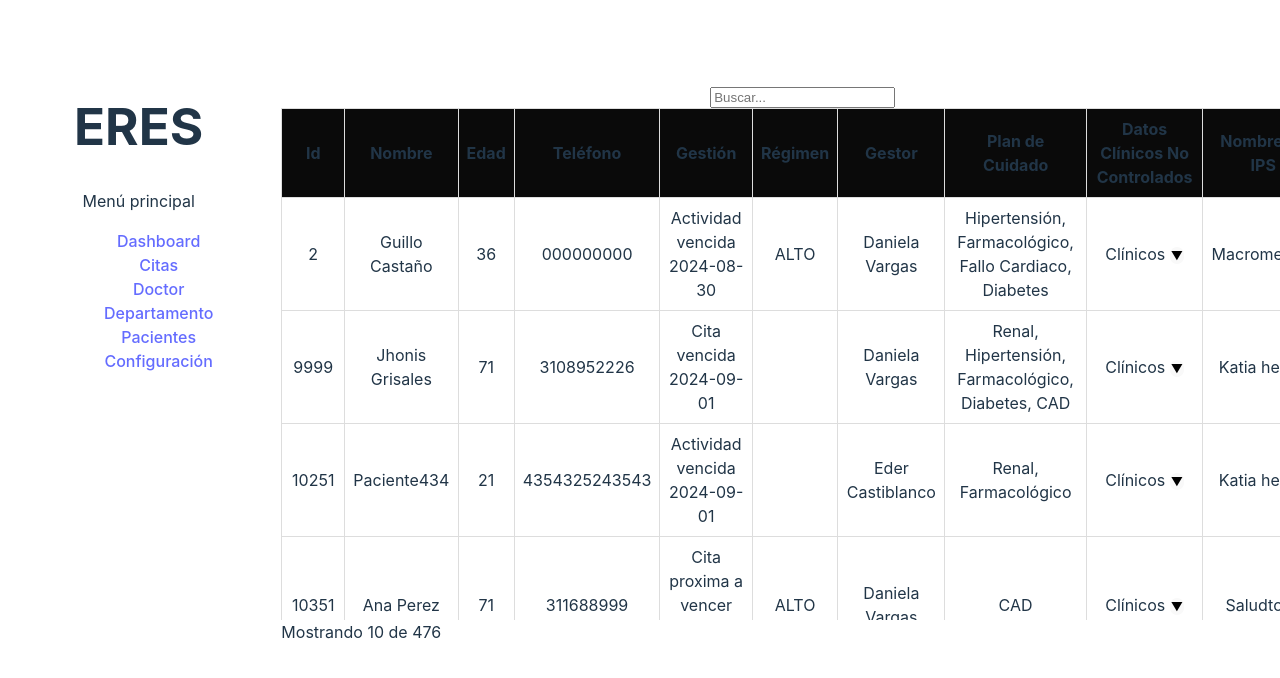
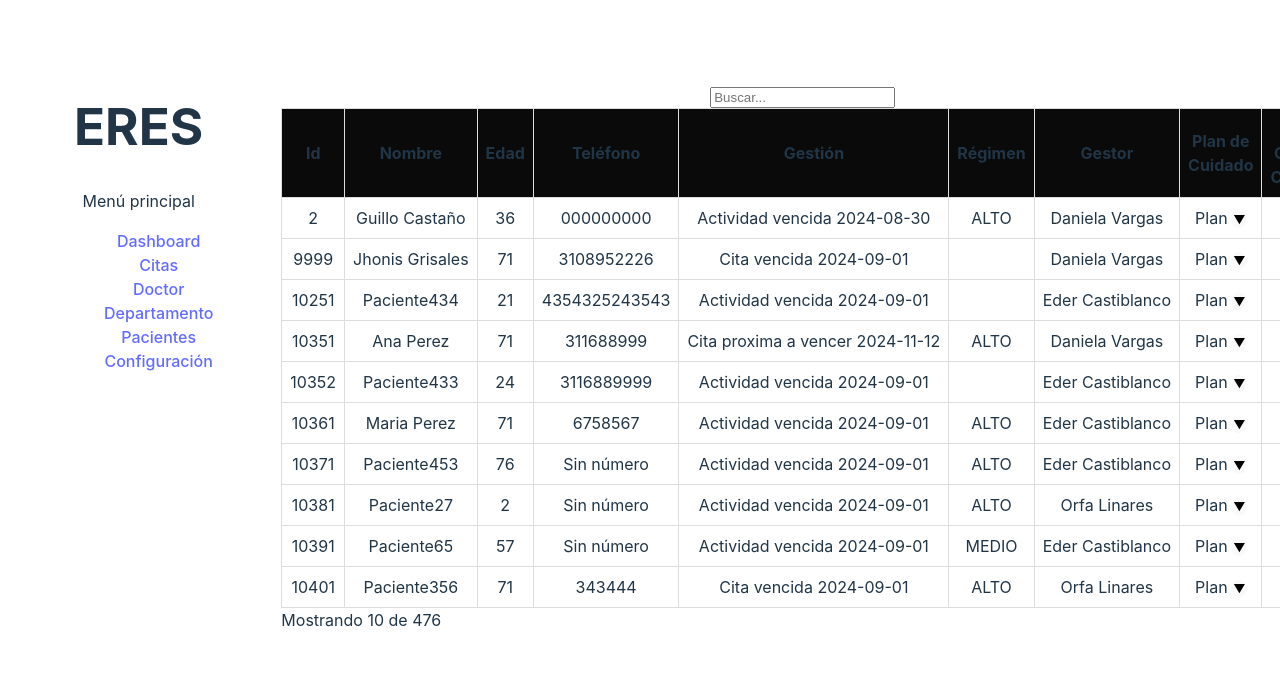
Before and after one commit to SR-Sanchez/frontEndTest01, a Vue app: page /pacientes in a window 1280 px wide. Shown: the top 678 px of the page. Built offline with nearby package versions, Linux system fonts and the light colour scheme.

Commit message:
Some style changes to the DataTable and Patient components

```diff
--- a/src/components/DataTable.vue
+++ b/src/components/DataTable.vue
@@ -80,6 +80,7 @@ const filteredPatients = computed(() => {
 	table {
   width: 100%;
   border-collapse: collapse; /**STUDY THIS MORE */
+
 	}
 
 	th, td {
--- a/src/components/Patient.vue
+++ b/src/components/Patient.vue
@@ -21,17 +21,29 @@ function returnList(field: string) {
 	<td>{{ patient.age }}</td>
 	<td>{{ phoneNumber(patient.phone) }}</td>
 
-	<td>{{ patient.gestion['gestion_type']}} {{ patient.gestion['last_contact'] }}</td>
+	<td class="gestion">{{ patient.gestion['gestion_type']}} {{ patient.gestion['last_contact'] }}</td>
 
 	<td>{{ patient.regime }}</td>
 	<!--<td>{{ patient.monitoring }}</td> -->
 	<td>{{ patient.gestor }}</td>
 	<!--<td>{{ patient.status }}</td>-->
-	<td>{{ patient.care_plan }}</td>
+	<!-- <td>{{ patient.care_plan }}</td> -->
+	<td class="dropdown">
+		Plan
+		<button>
+			&#9660
+			<ul class="uncontrolled">
+				<li v-for="item in returnList(patient.care_plan)">{{ item }}</li>
+			</ul>
+		</button>
+
+	</td>
+
 	<!--<td>{{ patient.intervention }}</td>-->
-	<td class="clinical_data_uncontrolled">
+	<td class="dropdown">
 		Clínicos
-		<button>&#9660
+		<button>
+			&#9660
 			<ul class="uncontrolled">
 				<li v-for="item in returnList(patient.clinical_data_uncontrolled)">{{ item }}</li>
 			</ul>
@@ -49,9 +61,10 @@ function returnList(field: string) {
 	td {
 		border: 1px solid #ddd;
 		padding: 8px;
+		white-space: nowrap;
 	}
 
-	.clinical_data_uncontrolled {
+	.dropdown {
 		max-height: 16px;
 		position: relative;
 		/* overflow-y: hidden;
@@ -61,17 +74,19 @@ function returnList(field: string) {
 			font-size: 12px;
 			padding: 0px;
 
-
 			.uncontrolled {
 				display: none;
 				list-style: none;
 				position: absolute;
 				background-color: bisque;
+				padding: 8px;
 				max-height: 80px;
 				overflow-y: scroll;
 				overflow-x: scroll;
 				top: 50%;
 				left: 0%;
+				width: 100%;
+				z-index: 1;
 			}
 		}
 
@@ -83,15 +98,4 @@ function returnList(field: string) {
 		}
 	}
 
-	/* .uncontrolled {
-		display: none;
-		list-style: none;
-		position: absolute;
-		background-color: bisque;
-		max-height: 80px;
-		overflow-y: scroll;
-		overflow-x: scroll;
-		top: 50%;
-		left: 0%;
-	} */
 </style>
```
